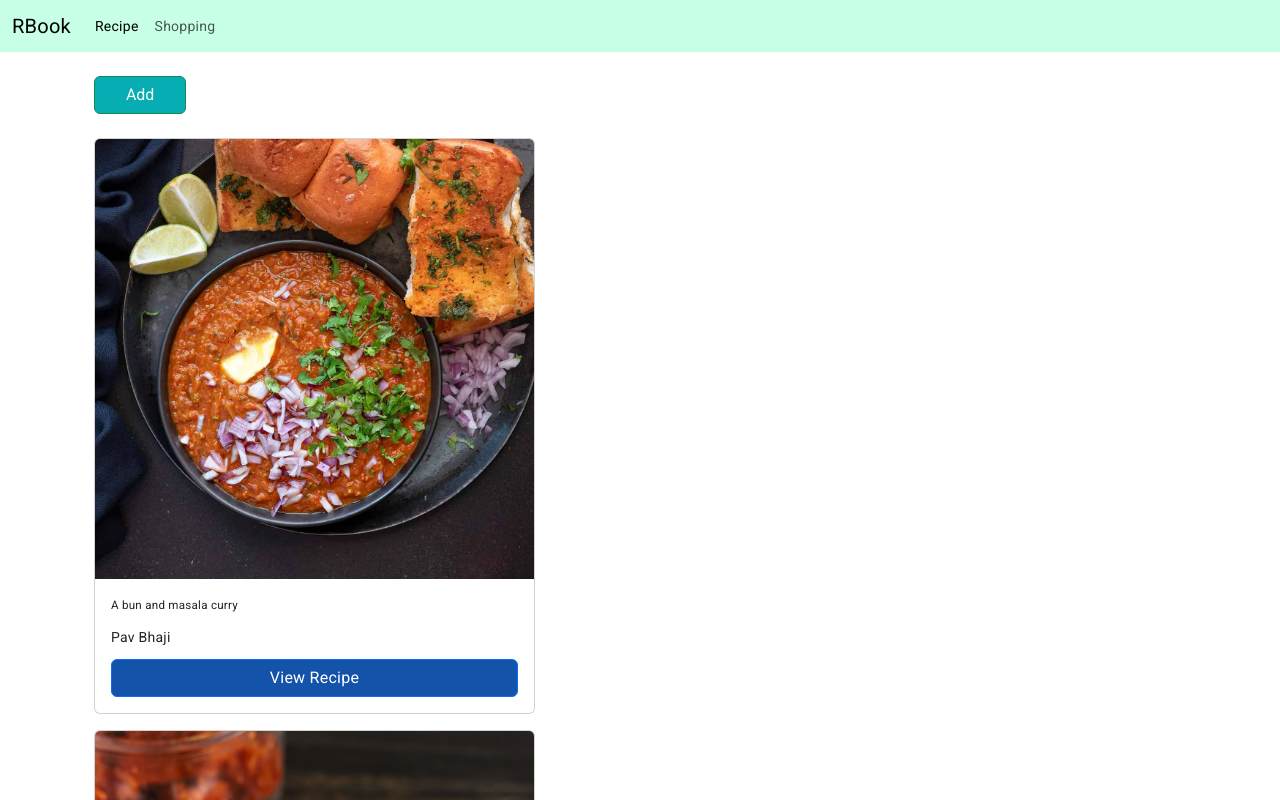
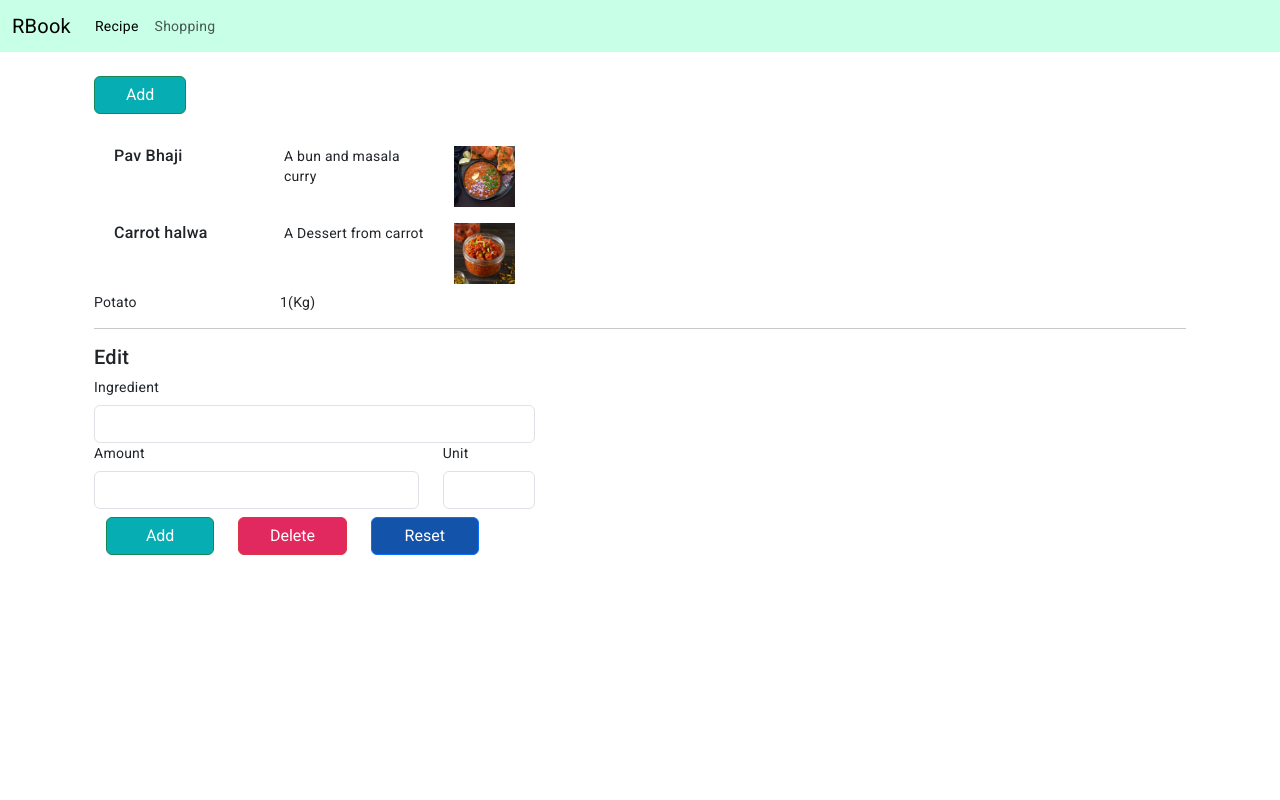
Before and after one commit to nvandana1/Recipe, an Angular app in the folder recipe/: page / in a window 1280 px wide. Shown: the top 800 px of the page. Built offline with nearby package versions, Linux system fonts and the light colour scheme.

Commit message:
removed card and added list

```diff
--- a/recipe/src/app/recipe/recipe-details/recipe-details.component.html
+++ b/recipe/src/app/recipe/recipe-details/recipe-details.component.html
@@ -4,7 +4,7 @@
       {{ selectedRecipe.name }}
     </div>
     <div class="col">
-      <div class="row">
+      <div class="row float-end">
         <div class="col">
           <div ngbDropdown class="d-inline-block">
             <button
@@ -32,10 +32,15 @@
   </div>
   <div class="row" *ngIf="selectedRecipe">
     <div class="col">
-      <img [src]="selectedRecipe.image" alt="" class="img-responsive" style="max-width: 18rem; max-height: 18rem;"/>
+      <img [src]="selectedRecipe.image" alt="" class="img-responsive" style="width: 100%; height: 100%;"/>
     </div>
   </div>
   <div class="row">
-    <div class="col">Ingredients</div>
+    <div class="h3">Ingredients</div>
+    <div class="col">
+      <div *ngFor="let ingredient of selectedRecipe.ingredients">
+        {{ingredient['name']}} - {{ingredient['amount']}}({{ingredient['unit']}})
+      </div>
+    </div>
   </div>
 </div>
--- a/recipe/src/app/recipe/recipe-list/recipe-item/recipe-item.component.html
+++ b/recipe/src/app/recipe/recipe-list/recipe-item/recipe-item.component.html
@@ -1,6 +1,9 @@
-<img [src]="rec.image" class="card-img-top img-responsive" [alt]="rec.name" />
-<div class="card-body">
-  <h5 class="card-title">{{ rec.description }}</h5>
-  <p class="card-text">{{ rec.name }}</p>
-  <a href="#" class="btn btn-primary" (click)="selectedItem(rec)">View Recipe</a>
+<div class="row p-2" (click)="selectedItem(rec)">
+  <div class="col">
+    <div class="row">
+      <div class="col h6">{{rec.name}}</div>
+      <div class="col">{{rec.description}}</div>
+    </div>
+  </div>
+  <img class="col" [src]="rec.image" class="img-responsive" style="height: 20%; width:20%" [alt]="rec.name" />
 </div>
--- a/recipe/src/app/recipe/recipe-list/recipe-list.component.html
+++ b/recipe/src/app/recipe/recipe-list/recipe-list.component.html
@@ -3,7 +3,7 @@
     <button class="btn btn-success col-md-5">Add</button>
   </div>
   <div class="col-xs-12">
-    <div class="card" style="max-width: 100%;" *ngFor="let rec of recipe">
+    <div class="container-fluid" style="max-width: 100%;" *ngFor="let rec of recipe">
       <app-recipe-item [rec]="rec"></app-recipe-item>
       </div>
   </div>
--- a/recipe/src/app/recipe/recipe.component.ts
+++ b/recipe/src/app/recipe/recipe.component.ts
@@ -1,6 +1,7 @@
 import { RecipeService } from './../../common/recipeService/recipe.service';
 import { Recipe } from './recipe.model';
 import { Component, OnInit } from '@angular/core';
+import { Ingredient } from 'src/assets/model/ingredient.model';
 
 @Component({
   selector: 'app-recipe',
@@ -14,11 +15,11 @@ export class RecipeComponent implements OnInit {
     new Recipe(
       'Pav Bhaji',
       'A bun and masala curry',
-      'assets/image/pavBhaji.jpeg'
+      'assets/image/pavBhaji.jpeg',[new Ingredient('Pav bread',1,'pack')]
     ),new Recipe(
       'Carrot halwa',
       'A Dessert from carrot',
-      'assets/image/carrothalwa.jpeg'
+      'assets/image/carrothalwa.jpeg',[new Ingredient('Carrot',1,'piece')]
     ),
   ];
 
--- a/recipe/src/app/recipe/recipe.model.ts
+++ b/recipe/src/app/recipe/recipe.model.ts
@@ -1,3 +1,9 @@
-export class Recipe{
-    constructor(public name:string, public description:string, public image:string){}
+import { Ingredient } from './../../assets/model/ingredient.model';
+export class Recipe {
+  constructor(
+    public name: string,
+    public description: string,
+    public image: string,
+    public ingredients: Ingredient[]
+  ) {}
 }
```
